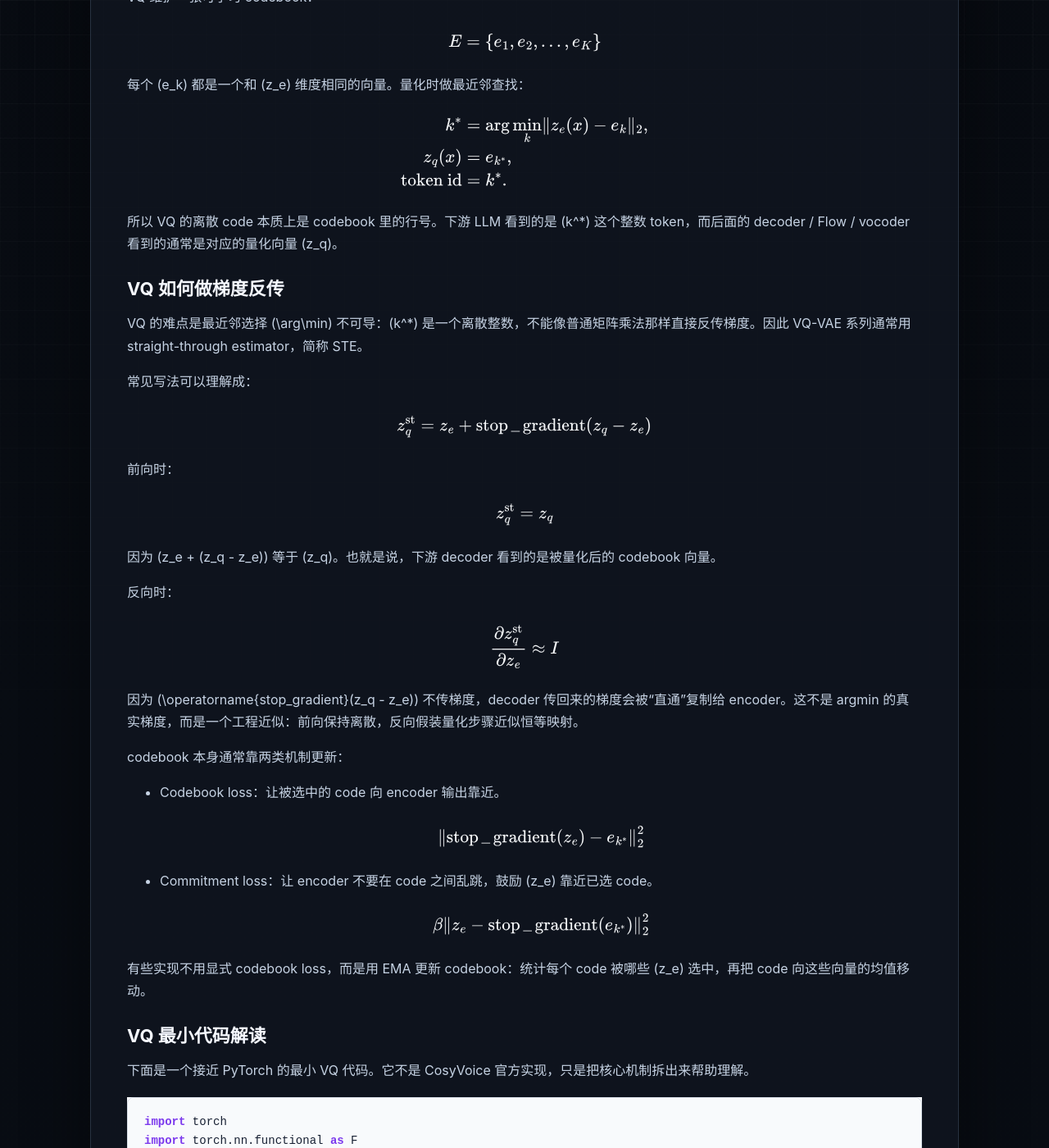
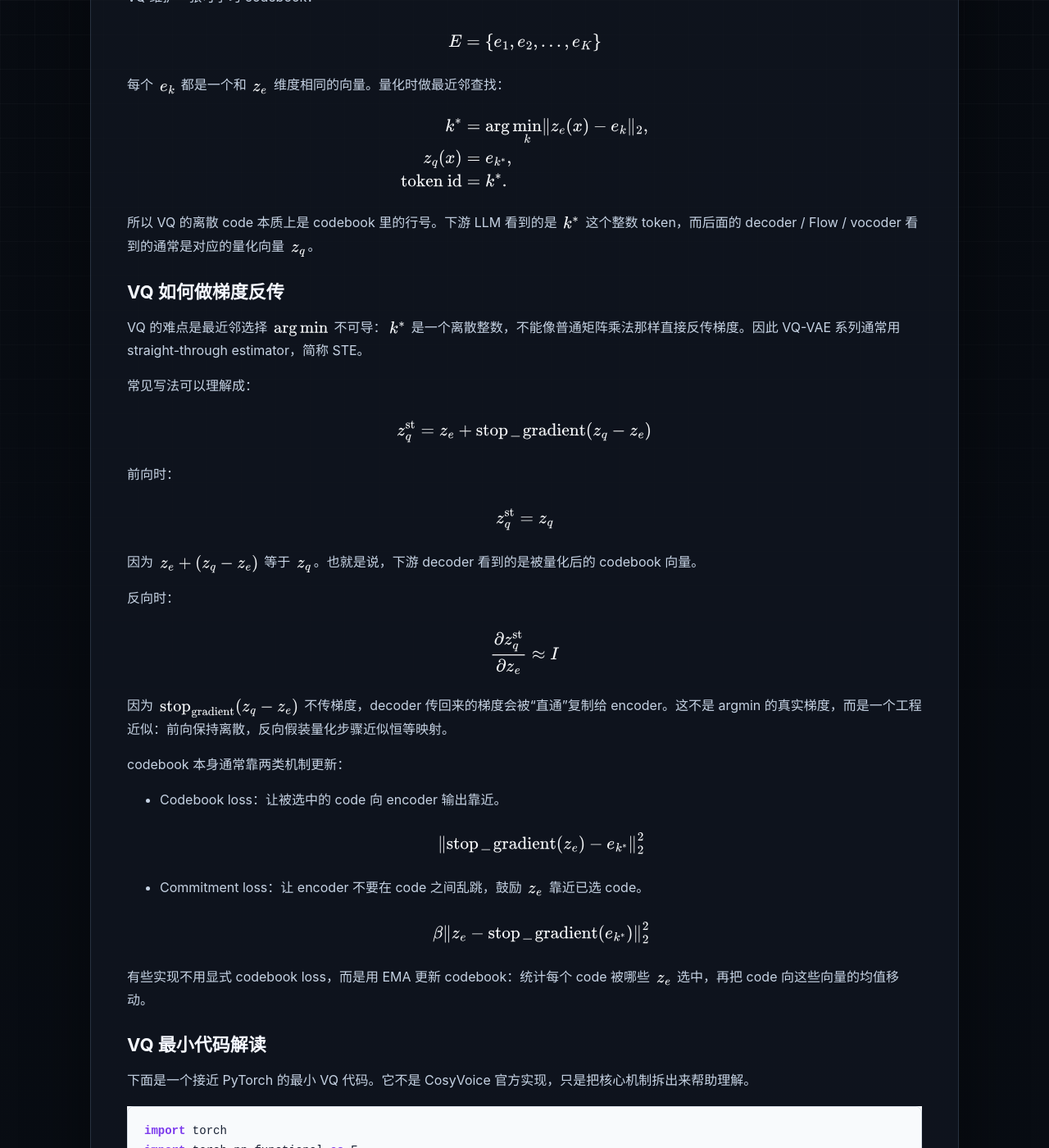
Before and after one commit to abnerwang/Learning-AI, a Jekyll site: the page built from docs/TTS/CosyVoice-Notes/prerequisites.md, in a window 1280 px wide and 1400 px high, scrolled down 4201 px. Shown: the whole window at 82% size. Built offline with Jekyll 4.4.1, drawn with Linux system fonts in a browser that asks for light colours; some of the changed text lies outside the part shown.

Commit message:
Use dollar inline math for MathJax

```diff
--- a/docs/TTS/CosyVoice-Notes/prerequisites.md
+++ b/docs/TTS/CosyVoice-Notes/prerequisites.md
@@ -106,7 +106,7 @@ $$
 E = \{e_1, e_2, \ldots, e_K\}
 $$
 
-每个 \(e_k\) 都是一个和 \(z_e\) 维度相同的向量。量化时做最近邻查找：
+每个 $e_k$ 都是一个和 $z_e$ 维度相同的向量。量化时做最近邻查找：
 
 $$
 \begin{aligned}
@@ -116,11 +116,11 @@ z_q(x) &= e_{k^*}, \\
 \end{aligned}
 $$
 
-所以 VQ 的离散 code 本质上是 codebook 里的行号。下游 LLM 看到的是 \(k^*\) 这个整数 token，而后面的 decoder / Flow / vocoder 看到的通常是对应的量化向量 \(z_q\)。
+所以 VQ 的离散 code 本质上是 codebook 里的行号。下游 LLM 看到的是 $k^*$ 这个整数 token，而后面的 decoder / Flow / vocoder 看到的通常是对应的量化向量 $z_q$。
 
 ### VQ 如何做梯度反传
 
-VQ 的难点是最近邻选择 \(\arg\min\) 不可导：\(k^*\) 是一个离散整数，不能像普通矩阵乘法那样直接反传梯度。因此 VQ-VAE 系列通常用 straight-through estimator，简称 STE。
+VQ 的难点是最近邻选择 $\arg\min$ 不可导：$k^*$ 是一个离散整数，不能像普通矩阵乘法那样直接反传梯度。因此 VQ-VAE 系列通常用 straight-through estimator，简称 STE。
 
 常见写法可以理解成：
 
@@ -134,7 +134,7 @@ $$
 z_q^{\mathrm{st}} = z_q
 $$
 
-因为 \(z_e + (z_q - z_e)\) 等于 \(z_q\)。也就是说，下游 decoder 看到的是被量化后的 codebook 向量。
+因为 $z_e + (z_q - z_e)$ 等于 $z_q$。也就是说，下游 decoder 看到的是被量化后的 codebook 向量。
 
 反向时：
 
@@ -142,7 +142,7 @@ $$
 \frac{\partial z_q^{\mathrm{st}}}{\partial z_e} \approx I
 $$
 
-因为 \(\operatorname{stop\_gradient}(z_q - z_e)\) 不传梯度，decoder 传回来的梯度会被“直通”复制给 encoder。这不是 argmin 的真实梯度，而是一个工程近似：前向保持离散，反向假装量化步骤近似恒等映射。
+因为 $\operatorname{stop\_gradient}(z_q - z_e)$ 不传梯度，decoder 传回来的梯度会被“直通”复制给 encoder。这不是 argmin 的真实梯度，而是一个工程近似：前向保持离散，反向假装量化步骤近似恒等映射。
 
 codebook 本身通常靠两类机制更新：
 
@@ -152,13 +152,13 @@ codebook 本身通常靠两类机制更新：
   \left\lVert \operatorname{stop\_gradient}(z_e) - e_{k^*} \right\rVert_2^2
   $$
 
-- Commitment loss：让 encoder 不要在 code 之间乱跳，鼓励 \(z_e\) 靠近已选 code。
+- Commitment loss：让 encoder 不要在 code 之间乱跳，鼓励 $z_e$ 靠近已选 code。
 
   $$
   \beta \left\lVert z_e - \operatorname{stop\_gradient}(e_{k^*}) \right\rVert_2^2
   $$
 
-有些实现不用显式 codebook loss，而是用 EMA 更新 codebook：统计每个 code 被哪些 \(z_e\) 选中，再把 code 向这些向量的均值移动。
+有些实现不用显式 codebook loss，而是用 EMA 更新 codebook：统计每个 code 被哪些 $z_e$ 选中，再把 code 向这些向量的均值移动。
 
 ### VQ 最小代码解读
 
@@ -233,7 +233,7 @@ Codebook collapse 不是一个单点 bug，而是 VQ 训练机制里的几个因
 
 1. **最近邻选择有赢家通吃效应**
 
-   每个 \(z_e\) 只会选择最近的一个 code。被选中的 code 会收到更新，没被选中的 code 基本没有梯度或 EMA 统计。训练早期如果部分 code 偶然位置更好，它们会被越来越多样本选中；另一些 code 长期没人选，就变成死码。
+   每个 $z_e$ 只会选择最近的一个 code。被选中的 code 会收到更新，没被选中的 code 基本没有梯度或 EMA 统计。训练早期如果部分 code 偶然位置更好，它们会被越来越多样本选中；另一些 code 长期没人选，就变成死码。
 
 2. **encoder 会主动适应常用 code**
 
@@ -241,7 +241,7 @@ Codebook collapse 不是一个单点 bug，而是 VQ 训练机制里的几个因
 
 3. **codebook 更新只覆盖被选中的 code**
 
-   用 codebook loss 或 EMA 时，只有 \(k^*\) 对应的 code 被当前样本更新。未命中的 code 不会自动移动到数据密集区域，距离 encoder 输出越来越远后，更难重新被选中。
+   用 codebook loss 或 EMA 时，只有 $k^*$ 对应的 code 被当前样本更新。未命中的 code 不会自动移动到数据密集区域，距离 encoder 输出越来越远后，更难重新被选中。
 
 4. **数据分布和目标函数可能天然不均衡**
 
@@ -289,7 +289,7 @@ $$
 
 这个组合可以再被映射成一个 token id，交给后面的 LLM 预测。关键点是：FSQ 的 code 空间来自“多个标量等级的笛卡尔积”，而不是来自一张显式学习出来的 codebook。
 
-更一般地说，如果有 \(d\) 个标量维度，每个维度分别有 \(L_1, L_2, \ldots, L_d\) 个等级，那么理论 code 数量是：
+更一般地说，如果有 $d$ 个标量维度，每个维度分别有 $L_1, L_2, \ldots, L_d$ 个等级，那么理论 code 数量是：
 
 $$
 \text{总 code 数} = L_1 \times L_2 \times \cdots \times L_d
@@ -331,7 +331,7 @@ $$
 = 33
 $$
 
-如果 \(\text{levels} = [8, 5, 5, 5]\)，理论 code 数就是：
+如果 $\text{levels} = [8, 5, 5, 5]$，理论 code 数就是：
 
 $$
 8 \times 5 \times 5 \times 5 = 1000
@@ -343,11 +343,11 @@ $$
 
 FSQ 的前向通常包含三步：
 
-1. **限制范围**：先把 encoder 输出压到有限区间，常见做法是 \(\tanh\) 或类似 bounded transform，避免数值无限跑远。
+1. **限制范围**：先把 encoder 输出压到有限区间，常见做法是 $\tanh$ 或类似 bounded transform，避免数值无限跑远。
 2. **缩放到等级空间**：把连续值映射到每个维度允许的等级范围。
-3. **舍入到最近等级**：用 \(\operatorname{round}\) / \(\operatorname{floor}\) 之类的确定性规则得到离散标量。
+3. **舍入到最近等级**：用 $\operatorname{round}$ / $\operatorname{floor}$ 之类的确定性规则得到离散标量。
 
-核心不可导点是 \(\operatorname{round}\)。FSQ 通常也用 STE：
+核心不可导点是 $\operatorname{round}$。FSQ 通常也用 STE：
 
 $$
 \begin{aligned}
@@ -356,15 +356,15 @@ q^{\mathrm{st}} &= z + \operatorname{stop\_gradient}(q - z).
 \end{aligned}
 $$
 
-前向时 \(q^{\mathrm{st}}\) 等于离散后的 \(q\)；反向时梯度近似按恒等函数传给 \(z\)。也就是说，FSQ 和 VQ 一样都不是对离散选择求真实梯度，而是用“前向离散、反向直通”的估计。
+前向时 $q^{\mathrm{st}}$ 等于离散后的 $q$；反向时梯度近似按恒等函数传给 $z$。也就是说，FSQ 和 VQ 一样都不是对离散选择求真实梯度，而是用“前向离散、反向直通”的估计。
 
 区别在于：
 
-- VQ 的不可导点是“在 \(K\) 个向量里做最近邻 \(\arg\min\)”。
+- VQ 的不可导点是“在 $K$ 个向量里做最近邻 $\arg\min$”。
 - FSQ 的不可导点是“每个标量维度做舍入 round”。
 - VQ 还要训练或维护 codebook；FSQ 没有可学习向量 codebook，因此不需要 codebook loss、commitment loss 或 EMA codebook update 这一整套机制。
 
-FSQ 仍然有边界问题：如果某个维度长期被 \(\tanh\) / clip 压在饱和区，梯度会变弱，等级也可能使用不均衡。所以 FSQ 不是完全没有训练风险，只是它去掉了 VQ 中最容易导致死码的“可学习 codebook 竞争”。
+FSQ 仍然有边界问题：如果某个维度长期被 $\tanh$ / clip 压在饱和区，梯度会变弱，等级也可能使用不均衡。所以 FSQ 不是完全没有训练风险，只是它去掉了 VQ 中最容易导致死码的“可学习 codebook 竞争”。
 
 ### FSQ 最小代码解读
 
```
